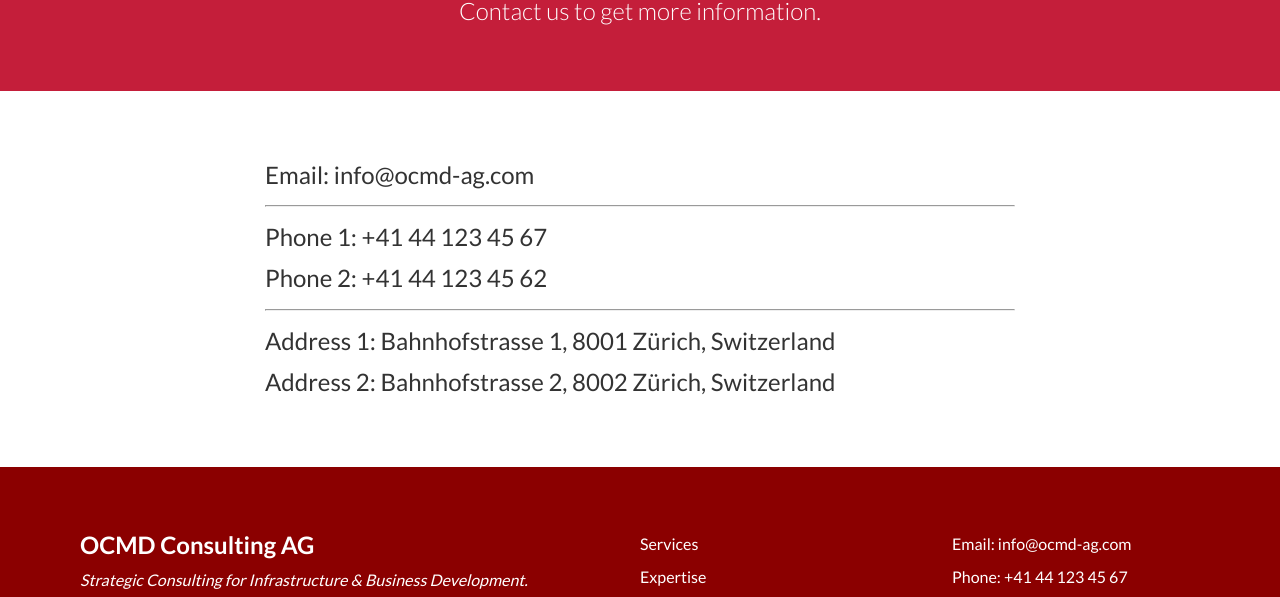
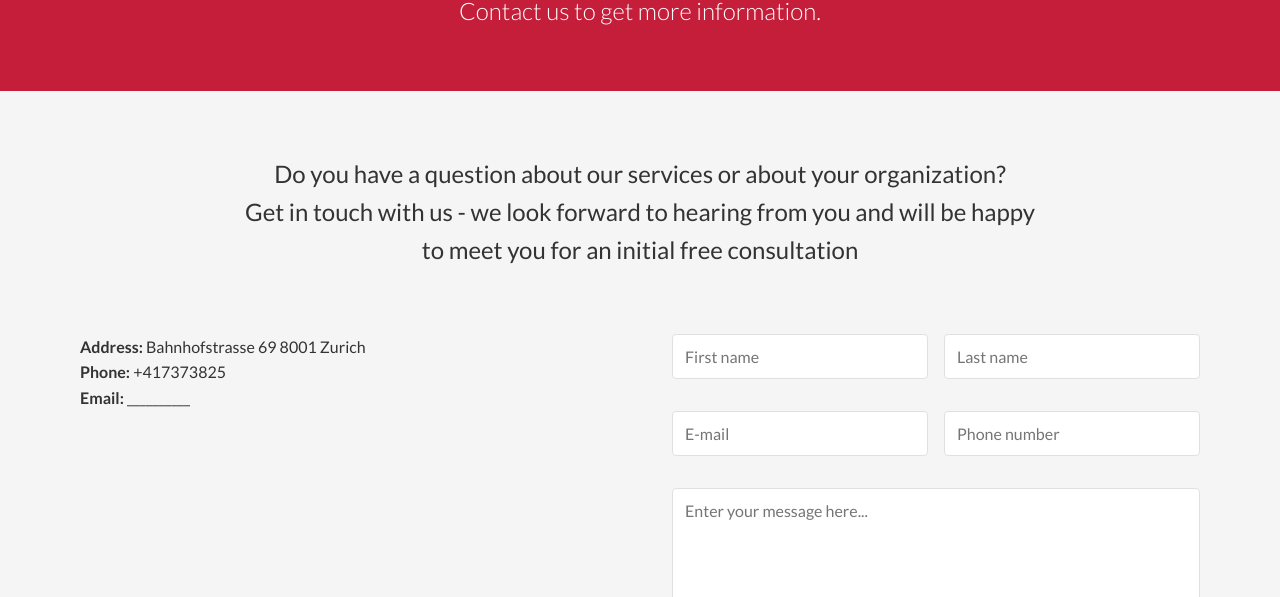
Before and after one commit to misha-doroshenko/ocmd_ag, a plain HTML site: page contacts.html in a window 1280 px wide. Shown: the part 203-800 px from the top of the page. Drawn offline with Linux system fonts and the light colour scheme.

Commit message:
Reworked contacts page

```diff
--- a/contacts.html
+++ b/contacts.html
@@ -77,17 +77,44 @@
                 </div>
             </section>
 
-            <section class="contact-intro">
+            <!-- Contact Section -->
+            <section id="contact" class="contact-section">
                 <div class="container">
-                    <ul class="lead-text lead-text-contact">
-                        <li>Email: <a href="mailto:info@ocmd-ag.com">info@ocmd-ag.com</a></li>
-                        <hr>
-                        <li>Phone 1: +41 44 123 45 67</a></li>
-                        <li>Phone 2: +41 44 123 45 62</a></li>
-                        <hr>
-                        <li>Address 1: Bahnhofstrasse 1, 8001 Zürich, Switzerland</li>
-                        <li>Address 2: Bahnhofstrasse 2, 8002 Zürich, Switzerland</li>
-                    </ul>
+                    <p class="section-subtitle section-subtitle-contacts-questions">
+                        Do you have a question about our services or about your organization?<br>Get in touch with us - we look forward to hearing from you and will be happy to meet you for an initial free consultation
+                    </p>
+                    <div class="contact-grid">
+                        <div class="contact-info">
+                                <p><strong>Address:</strong> Bahnhofstrasse 69 8001 Zurich</p>
+                                <p><strong>Phone:</strong> +417373825</p>
+                                <p><strong>Email:</strong> __________</p>
+
+                        </div>
+                        <div class="contact-form">
+                            <form id="contactForm" action="https://formsubmit.co/doroshenko.misha73@gmail.com" method="POST">
+                                <div class="form-row">
+                                    <div class="form-group">
+                                        <input name="First Name" type="text" id="firstName" placeholder="First name" required>
+                                    </div>
+                                    <div class="form-group">
+                                        <input name="Last Name" type="text" id="lastName" placeholder="Last name" required>
+                                    </div>
+                                </div>
+                                <div class="form-row">
+                                    <div class="form-group">
+                                        <input name="E-mail" type="email" id="email" placeholder="E-mail" required>
+                                    </div>
+                                    <div class="form-group">
+                                        <input name="Phone number" type="text" id="phone" placeholder="Phone number">
+                                    </div>
+                                </div>
+                                <div class="form-group">
+                                    <textarea name="Message" id="message" placeholder="Enter your message here..." required></textarea>
+                                </div>
+                                <button type="submit" class="btn btn-primary">Submit</button>
+                            </form>
+                        </div>
+                    </div>
                 </div>
             </section>
         </main>
--- a/css/styles.css
+++ b/css/styles.css
@@ -436,6 +436,27 @@
 }
 
 /* Contact Section */
+.contact-section {
+    padding: var(--space-lg) 0;
+    background-color: var(--light-gray);
+}
+
+.contact-grid {
+    display: grid;
+    grid-template-columns: 1fr 1fr;
+    gap: var(--space-lg);
+    margin-top: var(--space-lg);
+}
+
+.contact-info {
+    display: flex;
+    flex-direction: column;
+    justify-content:left;
+}
+
+.contact-details {
+    margin-top: var(--space-md);
+}
 
 .contact-form form {
     display: flex;
@@ -465,16 +486,6 @@
 textarea {
     height: 150px;
     resize: vertical;
-}
-
-.checkbox-group {
-    display: flex;
-    align-items: center;
-    gap: 0.5rem;
-}
-
-.checkbox-group input {
-    width: auto;
 }
 
 /* Footer */
--- a/js/main.js
+++ b/js/main.js
@@ -103,10 +103,9 @@
             'form_email': 'E-mail',
             'form_phone': 'Phone number',
             'form_message': 'Enter your message here...',
-            'form_newsletter': 'Yes, I would like to subscribe to the newsletter',
 
             // Main texts
-            'hero_title': 'OCMD Consulting AG<br>Strategic Consulting for Business Transformation  and Sustainable Success',
+            'hero_title': 'OCMD Consulting AG<br><br>Strategic Consulting for Business Transformation  and Sustainable Success',
             'lead_text_index': 'Are you a Swiss company eyeing opportunities in Ukraine—or a Ukrainian business planning to establish a presence in Switzerland?<br>OCMD Consulting AG is your strategic partner for both markets',
             'description1': 'As a Swiss-based consulting firm with deep local expertise in Ukraine, we guide Swiss businesses through market entry, expansion, and growth in one of Europe’s most dynamic economies. At the same time, we support Ukrainian companies seeking to open offices, build partnerships, and navigate Swiss regulations with confidence.',
             'description2': 'Despite our young age, we’ve already helped a growing roster of clients on both sides:',
@@ -164,7 +163,8 @@
 
             // Contacts
             'contacts_title': 'Contacts',
-            'contacts_subtitle': 'Contact us to get more information.'
+            'contacts_subtitle': 'Contact us to get more information.',
+            'questions_title': 'Do you have a question about our services or about your organization?<br>Get in touch with us - we look forward to hearing from you and will be happy to meet you for an initial free consultation'
 
         },
 
@@ -197,10 +197,9 @@
             'form_email': 'E-Mail',
             'form_phone': 'Telefonnummer',
             'form_message': 'Geben Sie hier Ihre Nachricht ein...',
-            'form_newsletter': 'Ja, ich möchte den Newsletter abonnieren',
 
             // Main texts
-            'hero_title': 'OCMD Consulting AG<br>Strategische Beratung für Business Transformation und nachhaltigen Erfolg',
+            'hero_title': 'OCMD Consulting AG<br><br>Strategische Beratung für Business Transformation und nachhaltigen Erfolg',
             'lead_text_index': 'Sind Sie ein Schweizer Unternehmen, das Chancen in der Ukraine sucht – oder ein ukrainisches Unternehmen, das eine Präsenz in der Schweiz plant?<br>Die OCMD Consulting AG ist Ihr strategischer Partner für beide Märkte',
             'description1': 'Als Schweizer Beratungsunternehmen mit umfassender lokaler Expertise in der Ukraine begleiten wir Schweizer Unternehmen bei Markteintritt, Expansion und Wachstum in einer der dynamischsten Volkswirtschaften Europas. Gleichzeitig unterstützen wir ukrainische Unternehmen bei der Eröffnung von Niederlassungen, dem Aufbau von Partnerschaften und der sicheren Bewältigung der Schweizer Vorschriften.',
             'description2': 'Trotz unserer jungen Unternehmensgeschichte haben wir bereits eine wachsende Zahl von Kunden auf beiden Seiten betreut:',
@@ -258,7 +257,8 @@
 
             // Contacts
             'contacts_title': 'Kontakte',
-            'contacts_subtitle': 'Kontaktieren Sie uns, um weitere Informationen zu erhalten.'
+            'contacts_subtitle': 'Kontaktieren Sie uns, um weitere Informationen zu erhalten.',
+            'questions_title': 'Sie haben eine Frage zu unseren Leistungen oder zu Ihrer Organisation?<br>Nehmen Sie Kontakt mit uns auf – wir freuen uns auf Ihre Nachricht und treffen uns gerne zu einem ersten kostenlosen Beratungsgespräch mit Ihnen'
 
         },
 
@@ -291,10 +291,9 @@
             'form_email': 'Електронна пошта',
             'form_phone': 'Номер телефону',
             'form_message': 'Введіть ваше повідомлення тут...',
-            'form_newsletter': 'Так, я хочу підписатися на розсилку',
 
             // Main texts
-            'hero_title': 'OCMD Consulting AG<br>Стратегічний консалтинг для трансформації бізнесу та сталого успіху',
+            'hero_title': 'OCMD Consulting AG<br><br>Стратегічний консалтинг для трансформації бізнесу та сталого успіху',
             'lead_text_index': 'Ви швейцарська компанія, яка розглядає можливості в Україні, чи український бізнес, що планує розширити свою присутність у Швейцарії?<br>OCMD Consulting AG — ваш стратегічний партнер для обох ринків',
             'description1': 'Як швейцарська консалтингова фірма з глибоким досвідом роботи в Україні, ми супроводжуємо швейцарський бізнес у процесі виходу на ринок, розширення та зростання в одній з найдинамічніших економік Європи. Водночас ми підтримуємо українські компанії, які прагнуть відкрити офіси, побудувати партнерські відносини та впевнено орієнтуватися в швейцарському законодавстві.',
             'description2': 'Незважаючи на наш молодий вік, ми вже допомогли зростаючій кількості клієнтів з обох сторін:',
@@ -352,7 +351,8 @@
 
             // Contacts
             'contacts_title': 'Контакти',
-            'contacts_subtitle': 'Зв\'яжіться з нами, щоб отримати більше інформації.'
+            'contacts_subtitle': 'Зв\'яжіться з нами, щоб отримати більше інформації.',
+            'questions_title': 'У вас є питання щодо наших послуг або вашої організації?<br>Зв\'яжіться з нами — ми з нетерпінням чекаємо на вашу відповідь і будемо раді зустрітися з вами для першої безкоштовної консультації.'
         }
     };
 
@@ -571,7 +571,8 @@
         document.querySelectorAll('.description3').forEach(link => link.setAttribute('data-i18n', 'description3'))
         document.querySelectorAll('.description4').forEach(link => link.setAttribute('data-i18n', 'description4'))
         document.querySelectorAll('.description5').forEach(link => link.setAttribute('data-i18n', 'description5'))
-        document.querySelectorAll('.section-subtitle').forEach(link => link.setAttribute('data-i18n', 'values_vision_subtitle'))
+        document.querySelectorAll('.section-subtitle-values-vision').forEach(link => link.setAttribute('data-i18n', 'values_vision_subtitle'))
+        document.querySelectorAll('.section-subtitle-contacts-questions').forEach(link => link.setAttribute('data-i18n', 'questions_title'))
         document.querySelectorAll('.tagline').forEach(link => link.setAttribute('data-i18n', 'footer_slogan'))
 
 
@@ -594,14 +595,12 @@
         const emailInput = document.getElementById('email');
         const phoneInput = document.getElementById('phone');
         const messageInput = document.getElementById('message');
-        const newsletterLabel = document.querySelector('label[for="newsletter"]');
 
         if (firstNameInput) firstNameInput.setAttribute('data-i18n', 'form_first_name');
         if (lastNameInput) lastNameInput.setAttribute('data-i18n', 'form_last_name');
         if (emailInput) emailInput.setAttribute('data-i18n', 'form_email');
         if (phoneInput) phoneInput.setAttribute('data-i18n', 'form_phone');
         if (messageInput) messageInput.setAttribute('data-i18n', 'form_message');
-        if (newsletterLabel) newsletterLabel.setAttribute('data-i18n', 'form_newsletter');
     }
 
     // Initialize i18n
@@ -620,45 +619,6 @@
             langToggle.classList.remove('active');
         });
     });
-
-    // Handle Contact Form Submission
-    const contactForm = document.getElementById('contactForm');
-
-    if (contactForm) {
-        contactForm.addEventListener('submit', function(e) {
-            e.preventDefault();
-
-            // Get form values
-            const firstName = document.getElementById('firstName').value;
-            const lastName = document.getElementById('lastName').value;
-            const email = document.getElementById('email').value;
-            const phone = document.getElementById('phone').value;
-            const message = document.getElementById('message').value;
-            const newsletter = document.getElementById('newsletter').checked;
-
-            // Simple form validation
-            if (!firstName || !lastName || !email || !message) {
-                alert('Please fill out all required fields');
-                return;
-            }
-
-            // Normally would send this data to a server
-            console.log({
-                firstName,
-                lastName,
-                email,
-                phone,
-                message,
-                newsletter
-            });
-
-            // Show success message
-            alert('Thank you for your message! We will contact you shortly.');
-
-            // Reset form
-            contactForm.reset();
-        });
-    }
 
     // Smooth Scrolling for Navigation Links
     document.querySelectorAll('a[href^="#"]').forEach(anchor => {
```
Also changed, not shown: index.html (+2 -2 lines).
